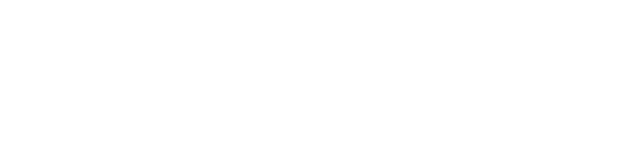
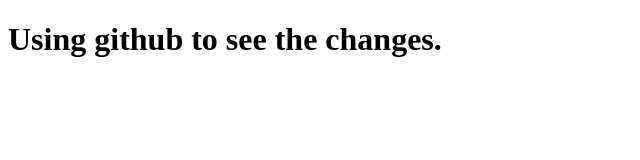
Before and after one commit to akbhati32/first-git, a plain HTML site: page index.html in a window 1280 px wide. Shown: the whole page, without its empty margins (0-640 px from the left). Drawn offline with Linux system fonts and the light colour scheme.

Commit message:
added new heading

```diff
--- a/index.html
+++ b/index.html
@@ -6,6 +6,6 @@
     <title>Git First File</title>
 </head>
 <body>
-
+    <h1>Using github to see the changes.</h1>
 </body>
 </html>
```
